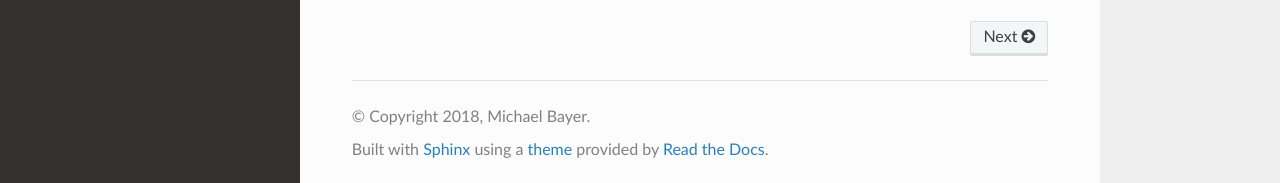
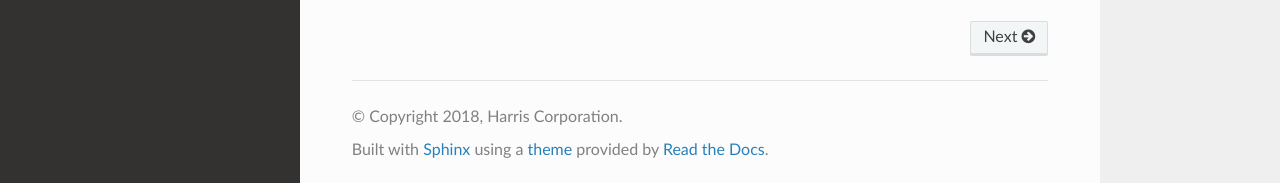
Before and after one commit to helios-earth/helios-sdk-python, a Sphinx documentation site: the page built from docs/index.rst, in a window 1280 px wide and 900 px high, scrolled down 792 px. Shown: the part 714-897 px from the top of the window. Built offline with Sphinx 7.4.7 and the Read the Docs theme 2.0.0, drawn with Linux system fonts in a browser that asks for light colours.

Commit message:
Copyright change.

```diff
--- a/docs/conf.py
+++ b/docs/conf.py
@@ -53,7 +53,7 @@ master_doc = 'index'
 
 # General information about the project.
 project = 'helios'
-copyright = '2018, Michael Bayer'
+copyright = '2018, Harris Corporation'
 author = 'Michael Bayer'
 
 # The version info for the project you're documenting, acts as replacement for
```
